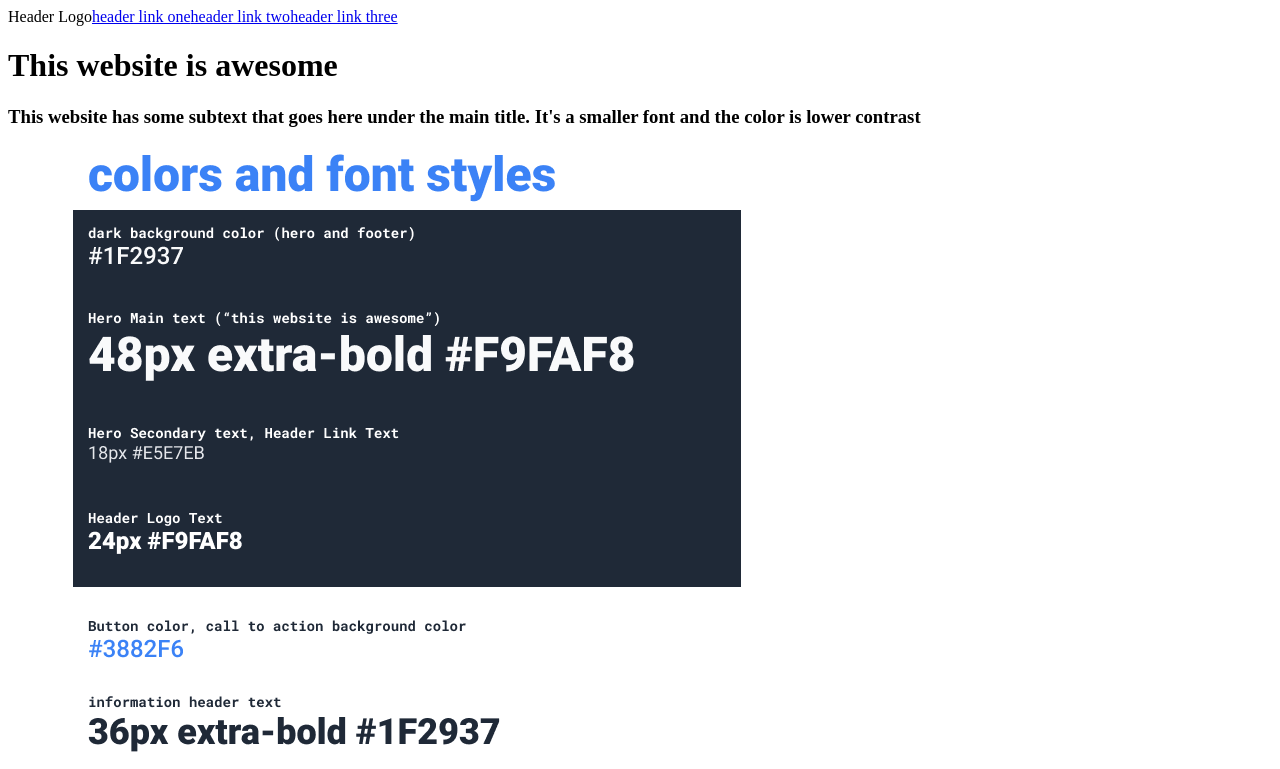
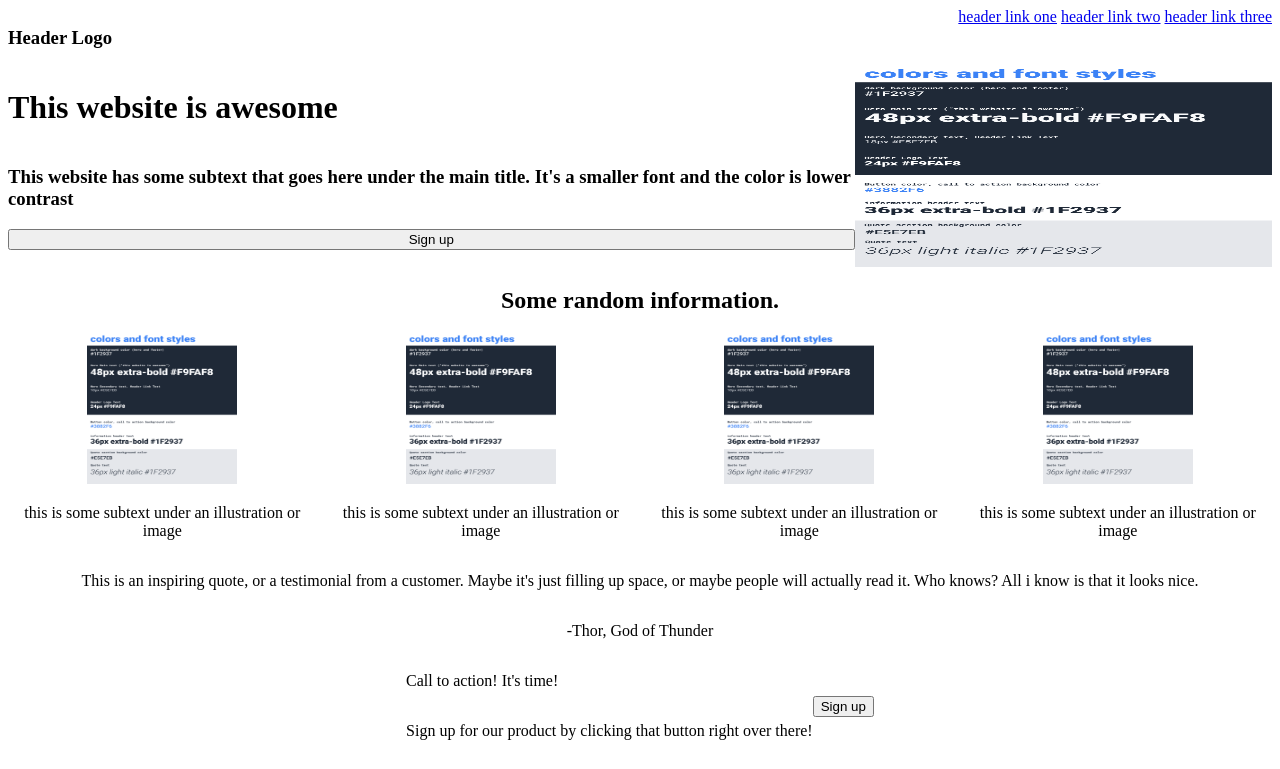
Before and after one commit to MrMarshal11/Landing-Page-Demo, a plain HTML site: page index.html in a window 1280 px wide. Shown: the top 769 px of the page. Drawn offline with Linux system fonts and the light colour scheme.

Commit message:
Started on CSS Layout

```diff
--- a/index.html
+++ b/index.html
@@ -8,14 +8,17 @@
 </head>
 <body>
     <div class = 'header'>
-        Header Logo
+        <h3>Header Logo</h3>
+        <div class="uls">
         <a href = https:test>header link one</a>
         <a href = https:test>header link two</a>
         <a href = https:test>header link three</a>
+    </div>
 
     </div>
     <div class = 'body'>
         <div class = 'body1'>
+            <div class = 'body1-1'>
             <h1>This website is awesome</h1>
             <h3>This website has some subtext that
                 goes here under the main title. It's
@@ -23,11 +26,13 @@
                 contrast
             </h3>
             <button>Sign up</button>
-            <img src="image.png" alt="Random image">
+            </div>
+            <img src="image.png" alt="Random image" id = 'img1'>
         </div>
 
         <div class = 'body2'>
             <h2>Some random information.</h2>
+            <div class="body2-1">
             <div>
                 <img src="image.png" alt="Random image">
                 <p>this is some subtext under an
@@ -52,6 +57,7 @@
                     illustration or image
                 </p>
             </div>
+            </div>
         </div>
 
         <div class = 'body3'>
@@ -65,10 +71,12 @@
 
         <div class = 'body4'>
             <div class="container">
+                <div class="body4-1">
                 <p>Call to action! It's time!</p>
                 <p>Sign up for our product by clicking that
                     button right over there!
                 </p>
+                </div>
                 <button>Sign up</button>
             </div>
         </div>
--- a/styles.css
+++ b/styles.css
@@ -1,5 +1,10 @@
 .header {
     display: flex;
+    justify-content: space-between;
+}
+
+.header .uls {
+    justify-content:end;
 }
 
 .body {
@@ -7,6 +12,52 @@
     flex-flow: column;
 }
 
+.body .body1 {
+    display: flex;
+}
+
+.body .body1 .body1-1 {
+    display: flex;
+    flex-flow: column;
+}
+
+#img1 {
+    height: 200px;
+    width: 450px;
+}
+
+.body .body2 {
+    text-align: center;
+}
+
+.body .body2 .body2-1 {
+    display: flex;
+    text-align: center;
+    gap: 10px;
+}
+
+.body .body3 {
+    display: flex;
+    flex-flow: column;
+    text-align: center;
+}
+
+.body .body4 .container {
+    display: flex;
+    align-items: center;
+    justify-content: center;
+}
+
+.body .body4 .container .body4-1 {
+    display: flex;
+    flex-flow: column;
+}
+
+img {
+    height: 150px;
+    width: 150px;
+}
+
 .footer {
-
+    text-align: center;
 }
```
